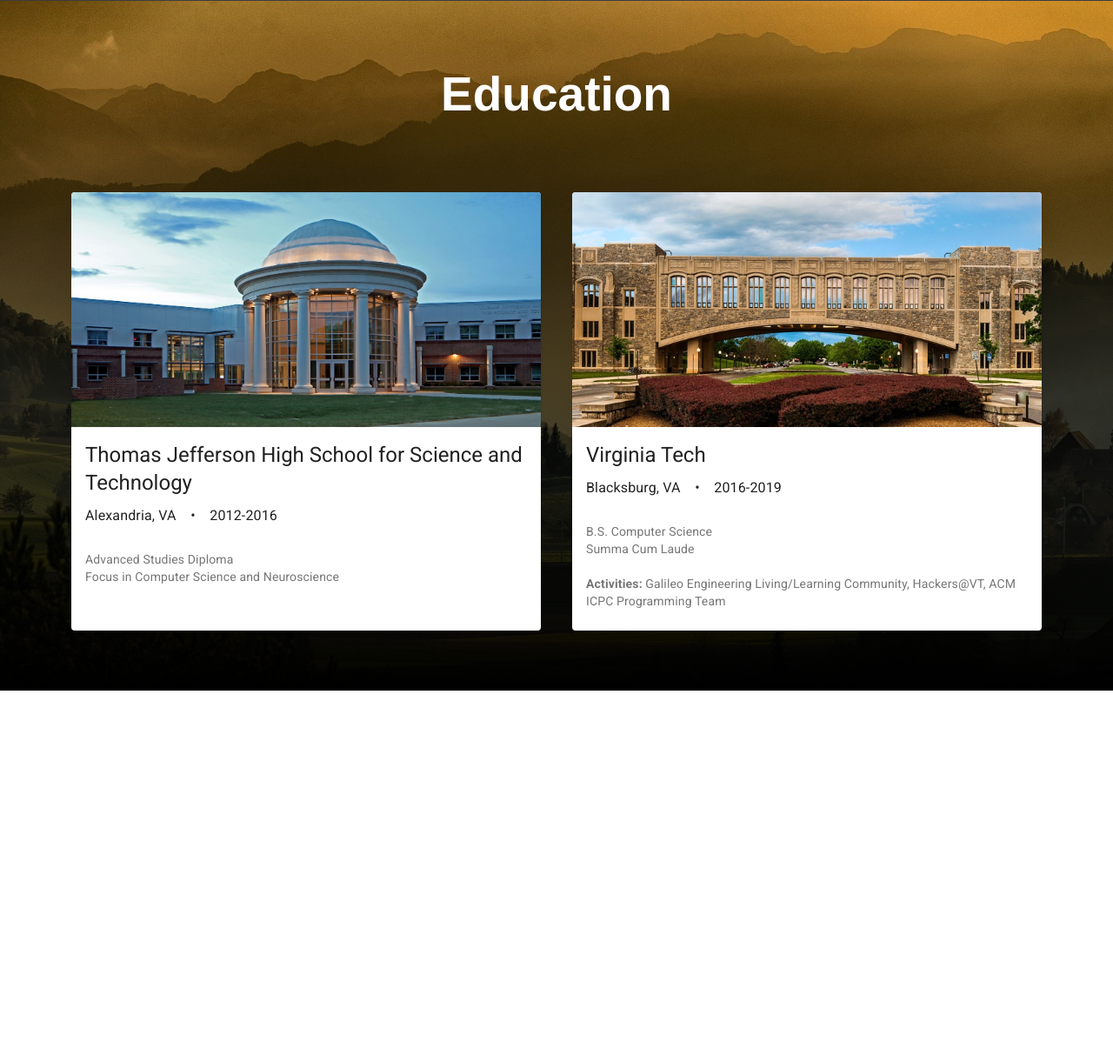
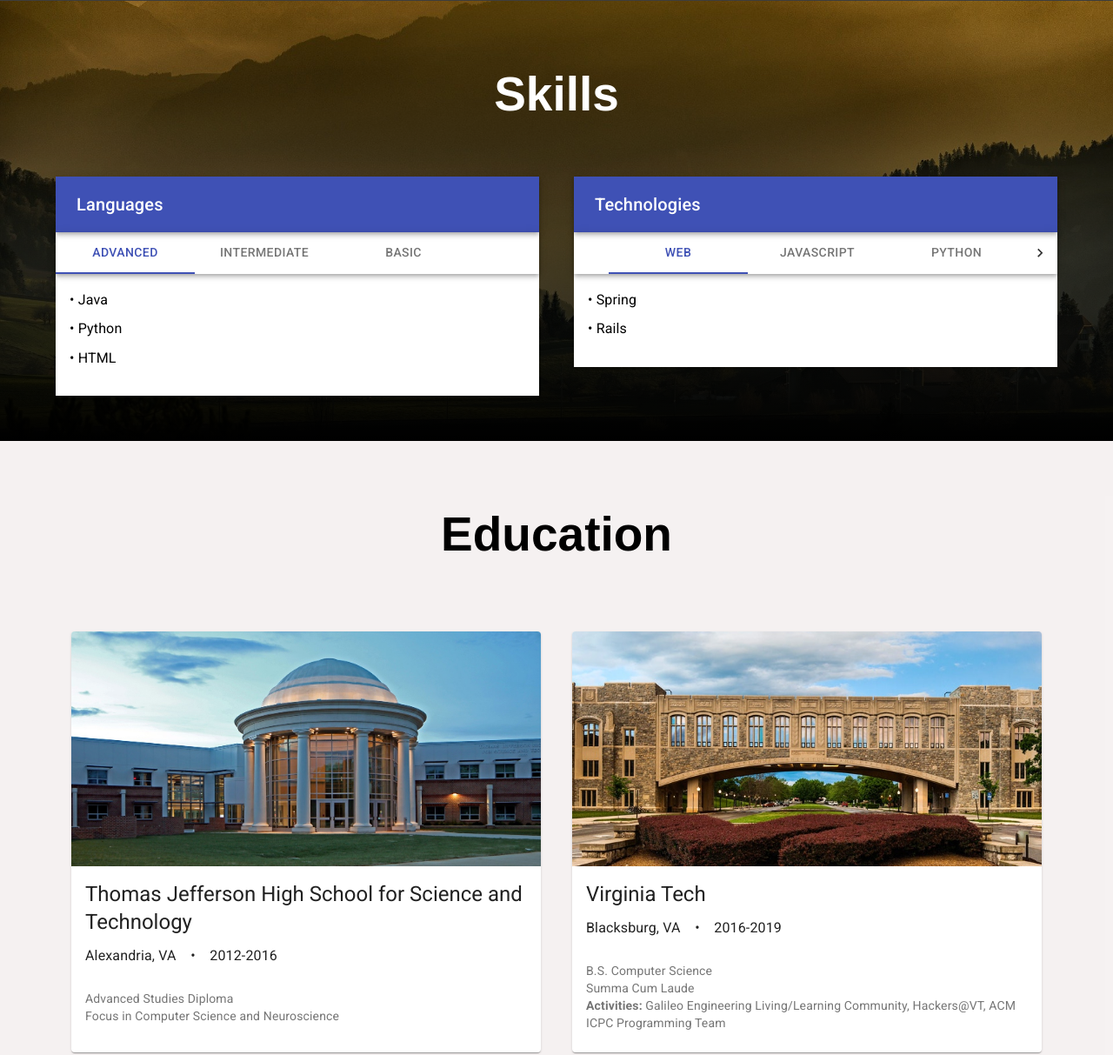
Before and after one commit to vmanne20/Personal-Website, a Gatsby site: page / in a window 1280 px wide. Shown: the part 4257-5470 px from the top of the page at 87% size. Before the commit the page ends 5051 px from the top, so only its background shows below. Built offline with nearby package versions, Linux system fonts and the light colour scheme; Gatsby itself is replaced by a stand-in of ours; grey boxes are pictures that could not be loaded; a web font is replaced by a local one.

Commit message:
Create skills page with app bar and tab layout

```diff
--- a/src/components/EducationContent.jsx
+++ b/src/components/EducationContent.jsx
@@ -20,7 +20,7 @@ class EducationContent extends Component {
             school: 'Virginia Tech',
             location: 'Blacksburg, VA',
             date: '2016-2019',
-            description: [<br/>, 'B.S. Computer Science', <br/> ,'Summa Cum Laude', <br/>, <br/>, '\
+            description: [<br/>, 'B.S. Computer Science', <br/> ,'Summa Cum Laude', <br/>, '\
             ', <b>Activities:</b>, ' Galileo Engineering Living/Learning Community, Hackers@VT, ACM ICPC Programming Team']
         };
 
--- a/src/components/EducationPage.jsx
+++ b/src/components/EducationPage.jsx
@@ -7,7 +7,7 @@ class EducationPage extends Component {
     render() {
         return (
         <div className="EducationPage">
-            <SectionHeader name="Education" color="white"/>
+            <SectionHeader name="Education" color="black"/>
             <EducationContent/>
         </div>
         );
--- /dev/null
+++ b/src/components/SkillsCard.jsx
@@ -0,0 +1,112 @@
+import React from 'react';
+import PropTypes from 'prop-types';
+import { makeStyles } from '@material-ui/core/styles';
+import { AppBar, Toolbar, Tabs, Tab, Typography, Grid, Card, CardContent, Box, Button } from '@material-ui/core';
+
+const useStyles = makeStyles(theme => ({
+    root: {
+        flexGrow: 1,
+        width: '100%',
+        backgroundColor: theme.palette.background.paper,
+    },
+    card: {
+        margin: 18,
+        flexDirection: "column",
+        justifyContent: "space-between",
+        raised: "true"
+    }
+}));
+
+function TabPanel(props) {
+  const { children, value, index, ...other } = props;
+  return (
+    <Typography
+      component="div"
+      role="tabpanel"
+      hidden={value !== index}
+      id={`scrollable-auto-tabpanel-${index}`}
+      aria-labelledby={`scrollable-auto-tab-${index}`}
+      {...other}
+    >
+      {value === index &&
+        <Grid item>
+            <CardContent>
+                <Typography gutterBottom variant="subtitle1" component="h6">
+                    {children}
+                </Typography>
+            </CardContent>
+        </Grid>}
+    </Typography>
+  );
+}
+
+TabPanel.propTypes = {
+  children: PropTypes.node,
+  index: PropTypes.any.isRequired,
+  value: PropTypes.any.isRequired,
+};
+
+function a11yProps(index) {
+  return {
+    id: `scrollable-auto-tab-${index}`,
+    'aria-controls': `scrollable-auto-tabpanel-${index}`,
+  };
+}
+
+export default function SkillsCard({ name, tabs }) {
+  const classes = useStyles();
+  const [value, setValue] = React.useState(0);
+
+  const handleChange = (event, newValue) => {
+    setValue(newValue);
+  };
+
+  let tabElements = [];
+  let tabPanels = [];
+  for (let i = 0; i < tabs.length; i++) {
+    const elem = tabs[i];
+    tabElements.push(<Tab label={elem.name} {...a11yProps(i)} />);
+
+    let tabContents = [];
+    for (let j = 0; j < elem.items.length; j++) {
+        const skill = elem.items[j];
+        tabContents.push(
+            <Typography  gutterBottom variant="subtitle1" component="h6">
+                &bull; {skill}
+            </Typography>
+        )
+    }
+
+    tabPanels.push(
+        <TabPanel value={value} index={i}>
+            {tabContents}
+        </TabPanel>
+    );
+  }
+
+  return (
+    <div className={classes.root}>
+      <AppBar position="static" color="primary">
+        <Toolbar>
+            <Typography variant="h6" className={classes.title}>
+            {name}
+            </Typography>
+        </Toolbar>
+      </AppBar>
+      <AppBar position="relative" color="transparent">
+        <Tabs
+          value={value}
+          onChange={handleChange}
+          indicatorColor="primary"
+          textColor="primary"
+          variant="scrollable"
+          scrollButtons="auto"
+          aria-label="scrollable auto tabs example"
+        >
+            {tabElements}
+        </Tabs>
+      </AppBar>
+      {tabPanels}
+    </div>
+  );
+}
--- /dev/null
+++ b/src/components/SkillsContent.jsx
@@ -0,0 +1,64 @@
+
+import React, {Component} from 'react';
+import '../css/index.css';
+import {Grid} from '@material-ui/core';
+import SkillsCard from './SkillsCard';
+
+class SkillsContent extends Component {
+    render() {
+        const languages = {
+            name: 'Languages',
+            tabs: [{
+                name: 'Advanced',
+                items: ['Java', 'Python', 'HTML']
+            },
+            {
+                name: 'Intermediate',
+                items: ['JavaScript', 'C', 'SQL']
+            },
+            {
+                name: 'Basic',
+                items: ['Ruby', 'C#', 'Bash']
+            }]
+        };
+
+        const tech = {
+            name: 'Technologies',
+            tabs: [{
+                name: 'Web',
+                items: ['Spring', 'Rails']
+            },
+            {
+                name: 'JavaScript',
+                items: ['React', 'Node', 'Express', 'jQuery']
+            },
+            {
+                name: 'Python',
+                items: ['Pandas', 'SciKit-Learn', 'NumPy', 'Keras', 'PyBaseball']
+            },
+            {
+                name: 'AWS',
+                items: ['DynamoDB', 'S3', 'ECS', 'Fargate', 'CloudFormation', 'Route53']
+            },
+            {
+                name: 'Other',
+                items: ['Git', 'Docker']
+            }]
+        };
+
+        return(
+            <div className="SkillsContent">
+                <Grid container spacing={5}>
+                    <Grid item xs={12} sm={6}>
+                        <SkillsCard {...languages}/>
+                    </Grid>
+                    <Grid item xs={12} sm={6}>
+                        <SkillsCard {...tech}/>
+                    </Grid>
+                </Grid>
+            </div>
+        );
+    }
+}
+
+export default SkillsContent;
--- /dev/null
+++ b/src/components/SkillsPage.jsx
@@ -0,0 +1,17 @@
+import React, {Component} from 'react';
+import '../css/index.css';
+import SectionHeader from './SectionHeader';
+import SkillsContent from './SkillsContent';
+
+class SkillsPage extends Component {
+    render() {
+        return (
+        <div className="SkillsPage">
+            <SectionHeader name="Skills" color="white"/>
+            <SkillsContent/>
+        </div>
+        );
+    }
+}
+
+export default SkillsPage;
--- a/src/css/index.css
+++ b/src/css/index.css
@@ -173,9 +173,32 @@ body {
     /* border: 3px solid blue; */
 }
 
-.EducationPage {
+.SkillsPage {
     /* background-color: rgba(244, 239, 239, 0.927);  */
     background: linear-gradient(rgba(0, 0, 0, 0), rgba(0, 0, 0, 1)), url(../../static/images/mountains.jpg) no-repeat center center fixed;
+    -webkit-background-size: cover;
+    -moz-background-size: cover;
+    -o-background-size: cover;
+    background-size: cover;
+    /* height: auto;  */
+    height: auto;
+    width: 100%;
+}
+
+.SkillsContent {
+    /* height: 30%; */
+    width: 90%;
+    display: block;
+    margin-top: 2%;
+    margin-left: auto;
+    margin-right: auto;
+    padding-bottom: 4%;
+    /* border: 3px solid blue; */
+}
+
+.EducationPage {
+    background-color: rgba(244, 239, 239, 0.845);
+    /* background: linear-gradient(rgba(0, 0, 0, 0), rgba(0, 0, 0, 1)), url(../../static/images/yosemite.jpg) no-repeat center center fixed; */
     -webkit-background-size: cover;
     -moz-background-size: cover;
     -o-background-size: cover;
--- a/src/pages/index.js
+++ b/src/pages/index.js
@@ -5,6 +5,7 @@ import IntroPage from '../components/IntroPage';
 import EmploymentPage from '../components/EmploymentPage';
 import ProjectsPage from '../components/ProjectsPage';
 import EducationPage from '../components/EducationPage';
+import SkillsPage from '../components/SkillsPage';
 
 export default () => (
 <html>
@@ -19,6 +20,7 @@ export default () => (
         <IntroPage/>
         <EmploymentPage/>
         <ProjectsPage/>
+        <SkillsPage/>
         <EducationPage/>
     </body>
 </html>
```
Also changed, not shown: static/images/banff.jpg (added), static/images/yosemite.jpg (added).
